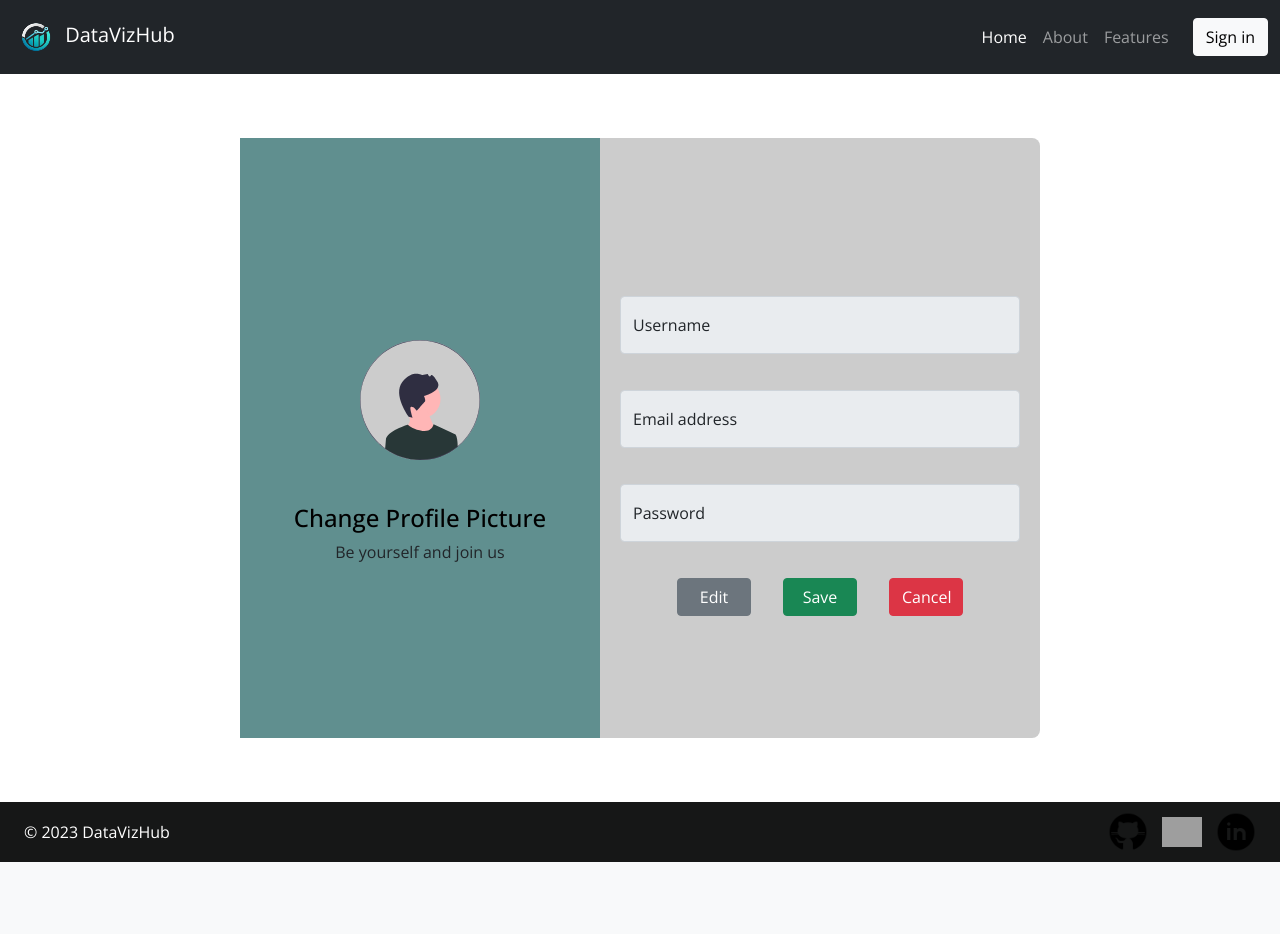
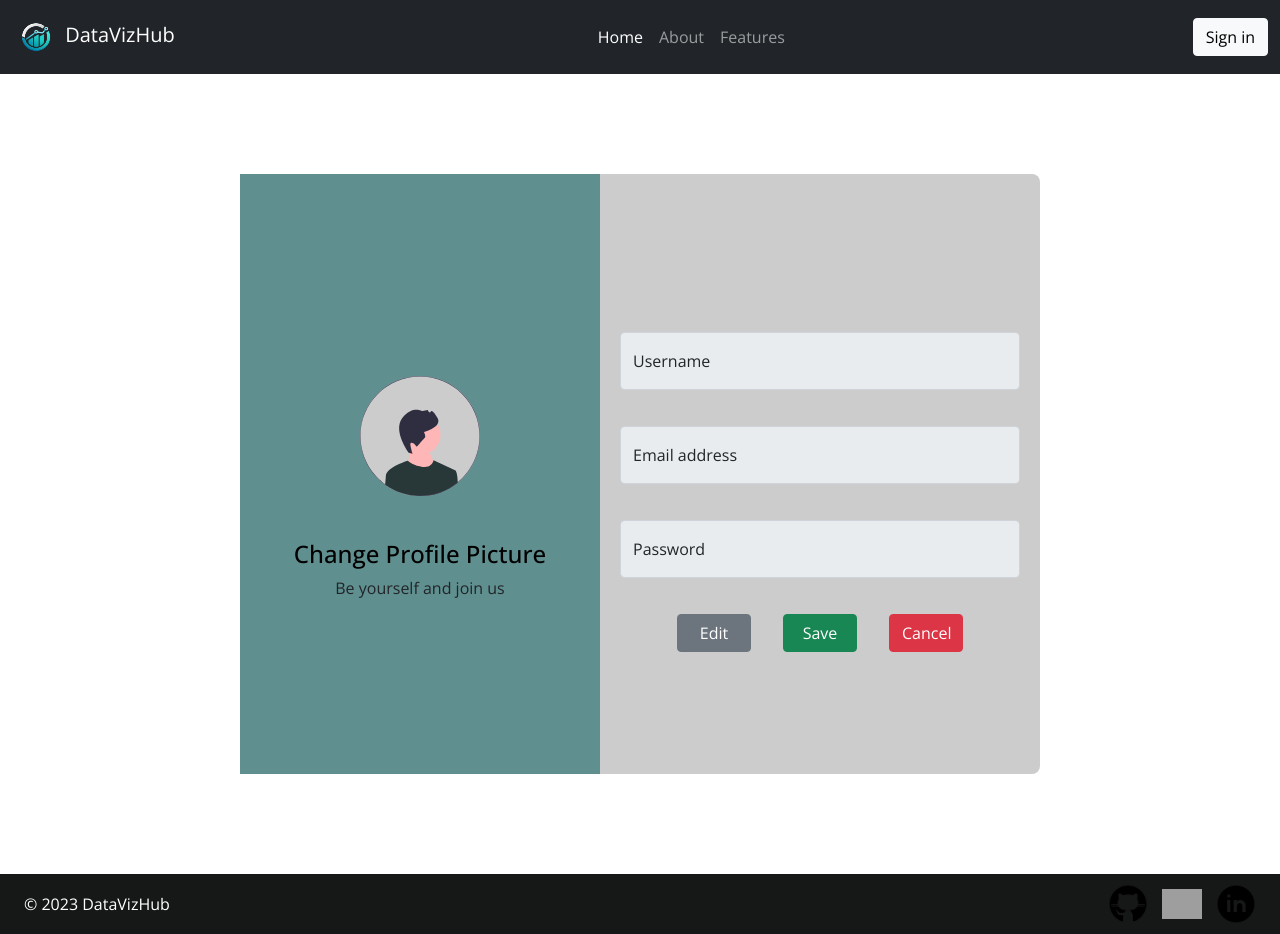
Before and after one commit to badrbnh/Data_Visualizer, a Flask app: page /edit in a window 1280 px wide. Before the commit the page ends 862 px from the top, so only its background shows below. Run offline with Flask 3, Linux system fonts and the light colour scheme; parts of the project's set-up code (start-up, migrations or seed data) failed here and were passed over; some libraries are stand-ins or nearby versions; grey boxes are pictures that could not be loaded.

Commit message:
edit profile 0.3

```diff
--- a/web_flask/static/styles/inside.css
+++ b/web_flask/static/styles/inside.css
@@ -189,7 +189,7 @@
     }
 }
 
-@media only screen and (min-width: 401px) and  (max-width: 800px) {
+@media only screen and (min-width: 401px) and  (max-width: 820px) {
     .main-container {
         height: 100%;
     }
--- a/web_flask/static/styles/login.css
+++ b/web_flask/static/styles/login.css
@@ -107,7 +107,7 @@
 
 }
 
-@media only screen and (min-width: 501px) and (max-width: 800px){
+@media only screen and (min-width: 501px) and (max-width: 820px){
   .login-form-container {
     display: flex;
     align-items: center;
--- a/web_flask/static/styles/nav.css
+++ b/web_flask/static/styles/nav.css
@@ -16,7 +16,9 @@ header {
 
 #navbarNav {
   flex-grow: unset;
-  gap: 16px;
+  width: 54%;
+  justify-content: space-between;
+
 }
 
 .sub-menu-wrap {
--- a/web_flask/static/styles/profile.css
+++ b/web_flask/static/styles/profile.css
@@ -1,4 +1,5 @@
 .profile-cont {
+    height: 100%;
     padding: 64px 0;
     display: flex;
     align-items: center;
--- a/web_flask/static/styles/register.css
+++ b/web_flask/static/styles/register.css
@@ -108,7 +108,7 @@
 
 }
 
-@media only screen and (min-width: 501px) and (max-width: 800px){
+@media only screen and (min-width: 501px) and (max-width: 820px){
   .register-form-container {
     width: 600px;
     height: 480px;
```
